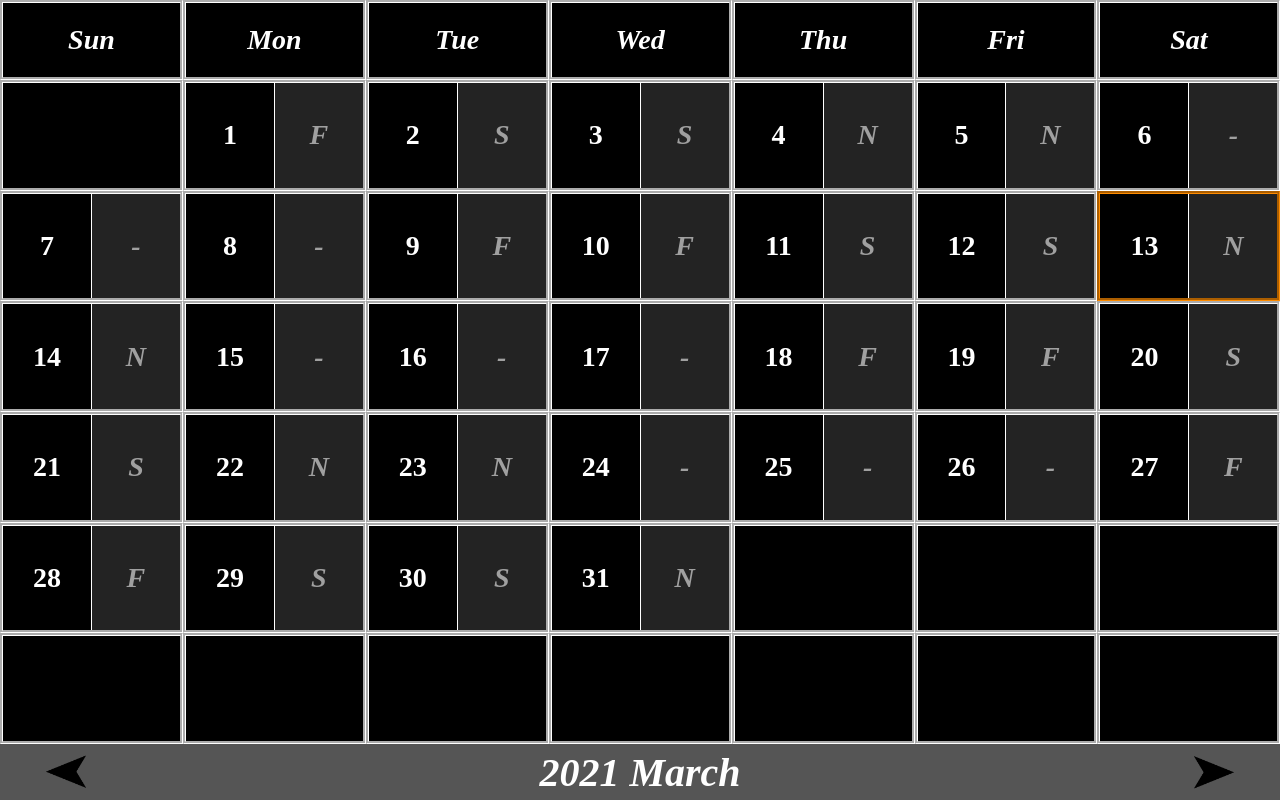
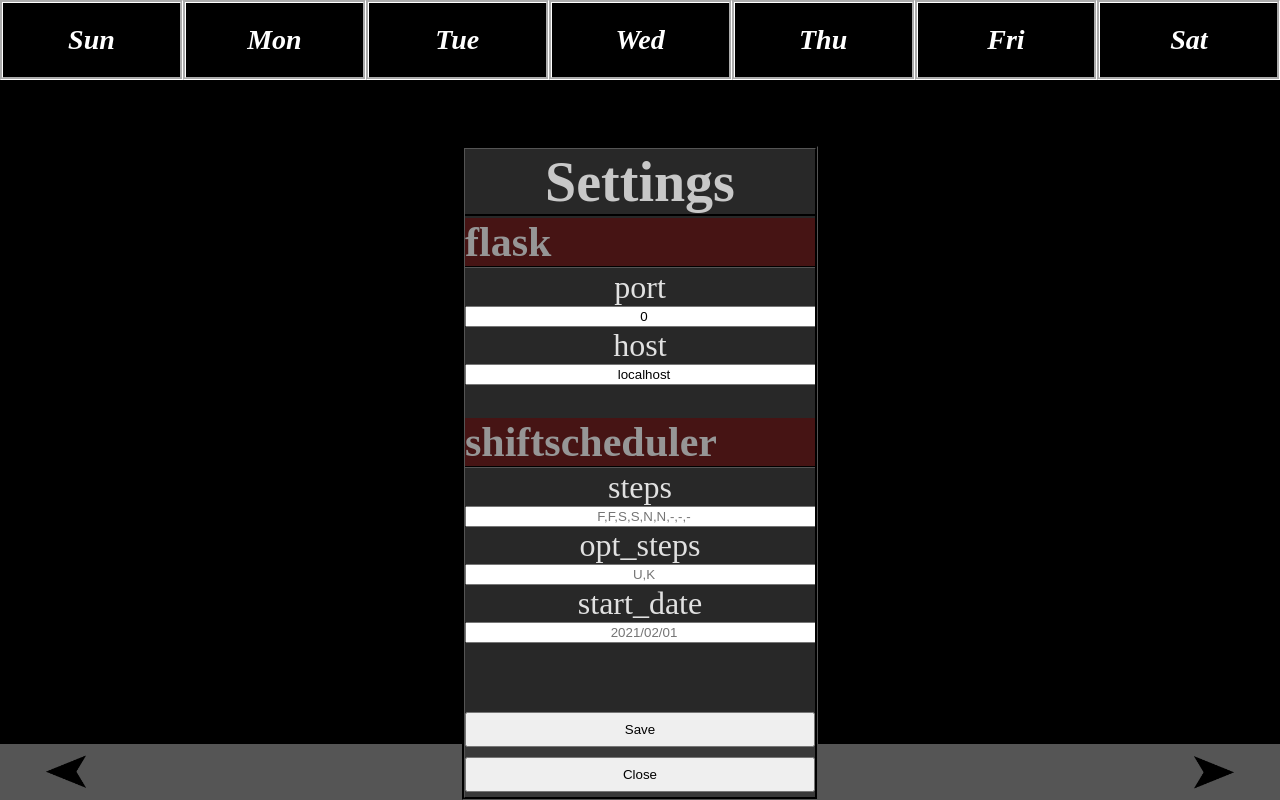
Before and after one commit to KnacKWursTKinG/python-shiftscheduler, a Flask app: page / in a window 1280 px wide. Run offline with Flask 2, Linux system fonts and the light colour scheme.

Commit message:
version 0.10.0: add graphical configuration stuff

```diff
--- a/setup.py
+++ b/setup.py
@@ -25,7 +25,7 @@ setup(
         'pywebview'
     ],
 
-    version="0.9.0",
+    version="0.10.0",
     #author="...",
     #author_email='...',
     maintainer='Udo Bauer',
--- a/shiftscheduler/__init__.py
+++ b/shiftscheduler/__init__.py
@@ -5,7 +5,7 @@ from threading import Thread
 from os import system
 
 from .config import c
-from .routes import App
+from .backend import App
 
 
 def entry_point():
--- a/shiftscheduler/routes.py
+++ b/shiftscheduler/backend.py
@@ -4,7 +4,7 @@ from datetime import date, datetime
 
 from flask import Flask, render_template, make_response, jsonify, request
 
-from .config import c
+from .config import c, save_user_config, load_configs
 from .cache import Cache
 
 
@@ -97,6 +97,7 @@ def chaching():
 # ->>
 
 
+# <<- '/config' ["POST"] store configuration
 @App.route("/config", methods=['POST'])
 def config():
     _config = request.get_json()
@@ -104,9 +105,22 @@ def config():
     if not isinstance(_config, dict):
         return make_response("Data format should be a json dict!", 400)
 
-    c.ini.read_dict(_config)
+    _config_dict = dict()
+    for _key, _value in _config.items():
+        _group, _group_key = str(_key).split(':', 1)
+        _value = str(_value).strip()
+
+        if _group not in _config_dict:
+            _config_dict[_group] = dict()
+
+        _config_dict[_group][_group_key] = _value
+
+    c.ini.read_dict(_config_dict)
+    save_user_config()
+    load_configs()
 
     return make_response(jsonify(None), 200)
+# ->>
 
 
 # <<- '/html/month' ["POST"] generate grid for requested month
@@ -139,7 +153,7 @@ def html_month():
 # ->>
 
 
-# <<- '/html/note' ["POST"] generate note popup for the requested day
+# <<- '/html/note' ["POST"] get the note page (html code)
 @App.route("/html/note", methods=['POST'])
 def html_note():
     cli_data = request.get_json()
@@ -169,13 +183,31 @@ def html_note():
 # ->>
 
 
+# <<- '/html/settings' ["GET"] get the settings page (html-code)
 @App.route("/html/settings", methods=['GET'])
 def html_settings():
+    def get_config_data_dict():
+        config_dict = dict()
+
+        for group, _data in c.ini.__dict__['_sections'].items():
+            if group not in config_dict:
+                config_dict[group] = dict()
+
+            for key, value in _data.items():
+                if 'placeholder_' in key:
+                    key = key.split('_', 1)[-1]
+                    config_dict[group][key] = (config_dict[group].get(key, (None, None))[0], value)
+                else:
+                    config_dict[group][key] = (value, config_dict[group].get(key, (None, None))[1])
+
+        return config_dict
+
     return make_response(
         jsonify({
             'html': render_template(
                 'jinja/settings.html',
-                config=c.ini.__dict__['_sections']
+                config=get_config_data_dict()
             )
         }), 200
     )
+# ->>
--- a/shiftscheduler/config.ini
+++ b/shiftscheduler/config.ini
@@ -1,11 +1,16 @@
 [flask]
 port = 0
+placeholder_port = 0
 host = localhost
+placeholder_host = localhost
 
 [shiftscheduler]
 # list with ','
-steps = F,F,S,S,N,N,-,-,-
-opt_steps = U,K
+steps =
+placeholder_steps = F,F,S,S,N,N,-,-,-
+opt_steps =
+placeholder_opt_steps = U,K
 
 # start syntax: YYYY/MM/DD
-start_date = 2021/02/01
+start_date =
+placeholder_start_date = 2021/02/01
--- a/shiftscheduler/static/js/global.js
+++ b/shiftscheduler/static/js/global.js
@@ -59,7 +59,7 @@ function refreshScreen(month, year) {
     },
     error: function (jq) {
       console.warn(jq.responseText);
-      alert(jq.responseText);
+      settingsOpen();
     }
   });
 }
--- a/shiftscheduler/static/js/popups/note.js
+++ b/shiftscheduler/static/js/popups/note.js
@@ -48,14 +48,13 @@ function noteBtnSubmit(orgStep, year, month, day) {
     }),
     success: function () {
       refreshScreen(month, year);
+      noteClose();
     },
     error: function (jq) {
       console.warn(jq.responseText);
       alert(jq.responseText);
     }
   });
-
-  $('div.note-container').css("display", "none");
 }
 
 
@@ -73,14 +72,13 @@ function noteBtnClear (step, year, month, day) {
     }),
     success: function () {
       refreshScreen(month, year);
+      noteClose();
     },
     error: function (jq) {
       console.warn(jq.responseText);
       alert(jq.responseText);
     }
   });
-
-  $('div.note-container').css("display", "none");
 }
 
 
@@ -94,12 +92,11 @@ function noteBtnClearAll (year, month, day) {
     }),
     success: function () {
       refreshScreen(month, year);
+      noteClose();
     },
     error: function (jq) {
       console.warn(jq.responseText);
       alert(jq.responseText);
     }
   });
-
-  $('div.note-container').css("display", "none");
 }
--- a/shiftscheduler/static/js/popups/settings.js
+++ b/shiftscheduler/static/js/popups/settings.js
@@ -23,5 +23,24 @@ function settingsClose() {
 
 
 function settingsSave() {
-  // TODO iter elements from class 'popup-settings-input'
+  let setup = {};
+
+  $(".settings-group-input").each(function () {
+    setup[this.name] = this.value;
+  });
+
+  $.ajax({
+    url: '/config',
+    type: 'POST',
+    data: JSON.stringify(setup),
+    contentType: "application/json",
+    success: function () {
+      refreshScreen(CACHE.month, CACHE.year);
+      settingsClose();
+    },
+    error: function (jq) {
+      console.warn(jq.responseText);
+      alert(jq.responseText);
+    }
+  });
 }
--- a/shiftscheduler/templates/jinja/settings.html
+++ b/shiftscheduler/templates/jinja/settings.html
@@ -4,11 +4,13 @@
   {% for section in config %}
     <h2 class="settings-headline">{{ section }}</h2>
 
-    {% for key, value in config[section].items() %}
-      <div class="settings-group">
-        <label class="settings-group-key">{{ key }}</label>
-        <input class="settings-group-input" name="{{section}}:{{key}}" value="{{ value }}">
-      </div>
+    {% for key, (value, placeholder) in config[section].items() %}
+      {% if 'placeholder_' not in key %}
+        <div class="settings-group">
+          <label class="settings-group-key">{{ key }}</label>
+          <input class="settings-group-input" name="{{section}}:{{key}}" value="{{ value or '' }}" placeholder="{{ placeholder or '' }}">
+        </div>
+      {% endif %}
     {% endfor %}
 
     <br/>
```
Also changed, not shown: ubports/manifest.json, 1 other file.
